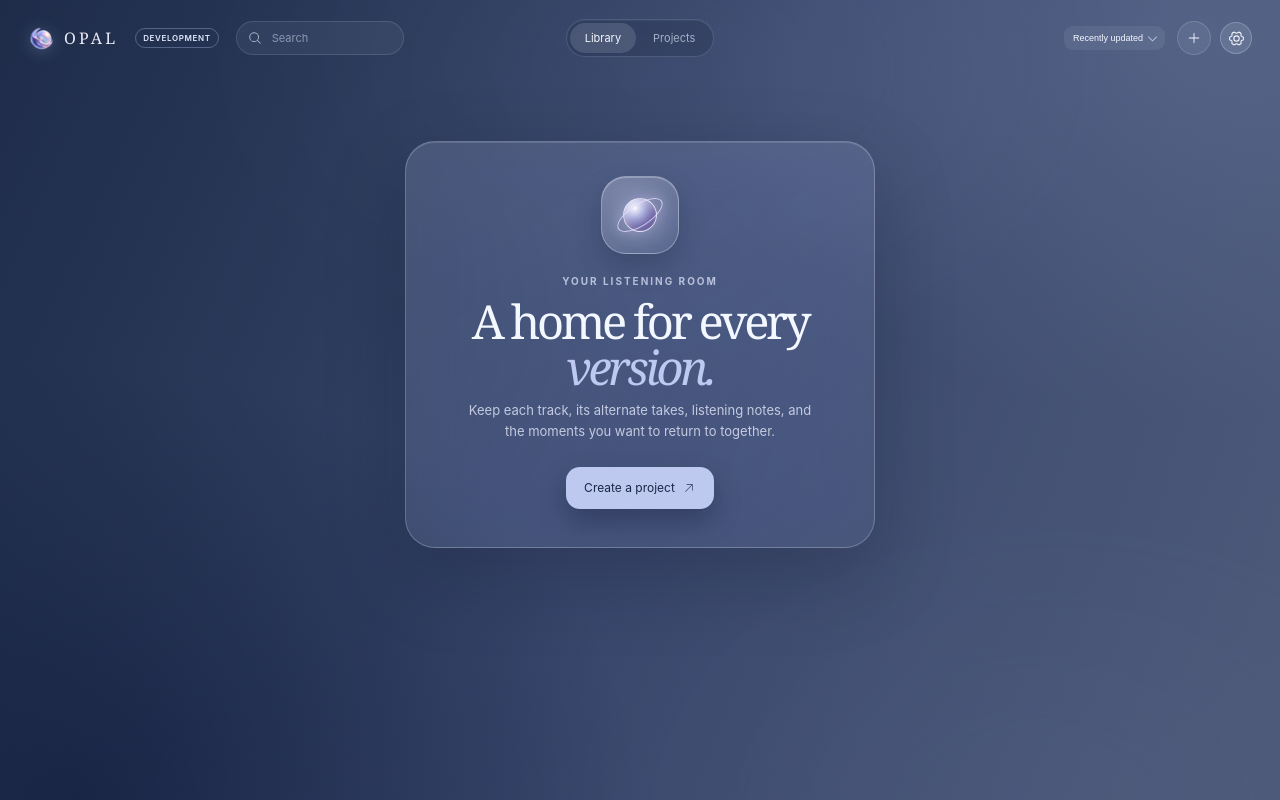
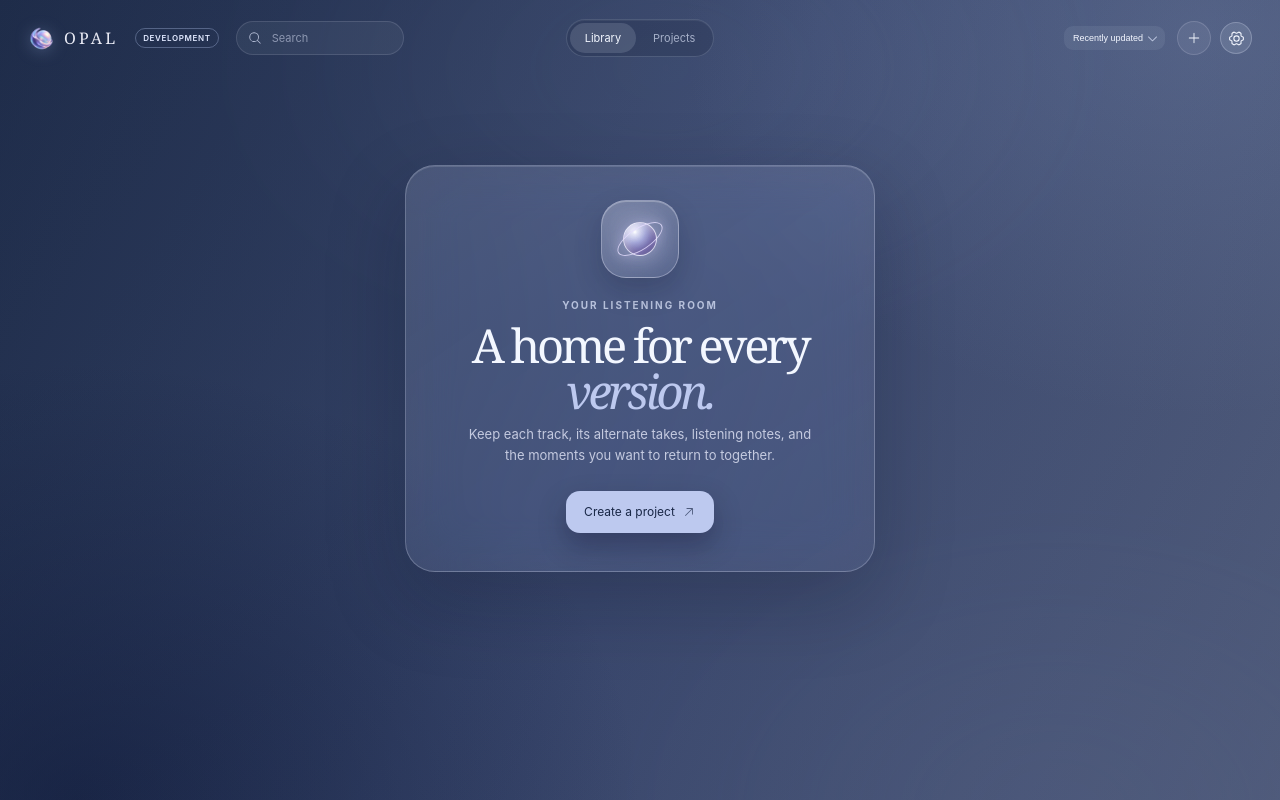
Before and after one commit to SaifMalik0162/OPAL, a React (Vite) app in the folder opal-prototype/: page / in a window 1280 px wide. Built offline with nearby package versions, Linux system fonts and the light colour scheme.

Commit message:
Lower library carousel layout

```diff
--- a/opal-prototype/src/library.css
+++ b/opal-prototype/src/library.css
@@ -1117,7 +1117,7 @@
   height: 100%;
   min-height: 0;
   justify-content: center;
-  padding: 12px 0 calc(6.4vh + 136px);
+  padding: 12px 0 calc(6.4vh + 88px);
 }
 
 .library-accessible-title {
```
